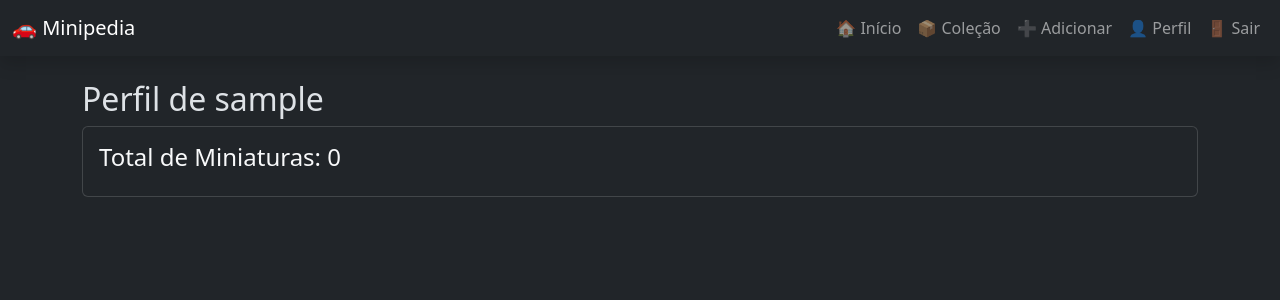
After one commit to everaldodisco/minipedia, a Flask app: page /perfil in a window 1280 px wide. The commit adds this page. Shown: the top 300 px of the page. Run offline with Flask 3, Linux system fonts and the light colour scheme; the visitor is signed in with stand-in values (Sample User, id 1); data that the repository does not hold is empty.

Commit message:
versao 6.1

```diff
--- a/app.py
+++ b/app.py
@@ -1,17 +1,90 @@
-from flask import Flask, render_template
+from flask import Flask, render_template, request, redirect, url_for, flash
 from flask_sqlalchemy import SQLAlchemy
-from flask_login import LoginManager
+from flask_login import LoginManager, UserMixin, login_user, login_required, logout_user, current_user
 
 app = Flask(__name__)
-app.config['SQLALCHEMY_DATABASE_URI'] = 'postgresql://...'
-app.config['SECRET_KEY'] = 'minipedia_secret'
-
+app.config['SECRET_KEY'] = 'minipedia-secret'
+app.config['SQLALCHEMY_DATABASE_URI'] = 'sqlite:///minipedia.db'
 db = SQLAlchemy(app)
 login_manager = LoginManager(app)
 
+# Models
+class User(UserMixin, db.Model):
+    id = db.Column(db.Integer, primary_key=True)
+    username = db.Column(db.String(150), nullable=False, unique=True)
+    password = db.Column(db.String(150), nullable=False)
+
+class Miniatura(db.Model):
+    id = db.Column(db.Integer, primary_key=True)
+    nome = db.Column(db.String(150))
+    marca = db.Column(db.String(100))
+    cor = db.Column(db.String(50))
+    ano = db.Column(db.String(4))
+    tipo = db.Column(db.String(50))
+    lote = db.Column(db.String(50))
+    escala = db.Column(db.String(20))
+    url_foto = db.Column(db.String(250))
+    user_id = db.Column(db.Integer, db.ForeignKey('user.id'))
+
+@login_manager.user_loader
+def load_user(user_id):
+    return User.query.get(int(user_id))
+
+# Rotas
 @app.route('/')
 def index():
-    return render_template('index.html')
+    miniaturas = Miniatura.query.all()
+    return render_template("index.html", miniaturas=miniaturas)
 
-if __name__ == '__main__':
+@app.route('/colecao')
+@login_required
+def colecao():
+    minis = Miniatura.query.filter_by(user_id=current_user.id).all()
+    return render_template("colecao.html", minis=minis)
+
+@app.route('/add', methods=['GET', 'POST'])
+@login_required
+def add():
+    if request.method == 'POST':
+        nome = request.form['nome']
+        marca = request.form['marca']
+        cor = request.form['cor']
+        ano = request.form['ano']
+        tipo = request.form['tipo']
+        lote = request.form['lote']
+        escala = request.form['escala']
+        url_foto = request.form['url_foto']
+
+        exists = Miniatura.query.filter_by(nome=nome, marca=marca, user_id=current_user.id).first()
+        if exists:
+            flash("Essa miniatura já está na sua coleção!", "danger")
+            return redirect(url_for('add'))
+
+        mini = Miniatura(nome=nome, marca=marca, cor=cor, ano=ano,
+                         tipo=tipo, lote=lote, escala=escala, url_foto=url_foto, user_id=current_user.id)
+        db.session.add(mini)
+        db.session.commit()
+        flash("Miniatura adicionada!", "success")
+        return redirect(url_for('colecao'))
+    return render_template("add.html")
+
+@app.route('/perfil')
+@login_required
+def perfil():
+    minis = Miniatura.query.filter_by(user_id=current_user.id).all()
+    total = len(minis)
+    return render_template("perfil.html", total=total, user=current_user)
+
+@app.route('/login')
+def login():
+    return "Tela de Login (placeholder)"
+
+@app.route('/logout')
+def logout():
+    logout_user()
+    return redirect(url_for('index'))
+
+if __name__ == "__main__":
+    with app.app_context():
+        db.create_all()
     app.run(debug=True)
--- a/templates/base.html
+++ b/templates/base.html
@@ -1,35 +1,34 @@
-<!DOCTYPE html>
-<html lang="pt-br" data-bs-theme="dark">
+<!doctype html>
+<html lang="pt-BR" data-bs-theme="dark">
   <head>
-    <meta charset="UTF-8">
-    <meta name="viewport" content="width=device-width, initial-scale=1.0">
+    <meta charset="utf-8">
     <title>Minipedia</title>
     <link href="https://cdn.jsdelivr.net/npm/bootstrap@5.3.3/dist/css/bootstrap.min.css" rel="stylesheet">
-    <link href="https://cdn.jsdelivr.net/npm/bootstrap-icons/font/bootstrap-icons.css" rel="stylesheet">
-    <link href="{{ url_for('static', filename='css/style.css') }}" rel="stylesheet">
   </head>
-<body class="bg-dark text-light">
-    <nav class="navbar navbar-expand-lg navbar-dark bg-black shadow">
+  <body>
+    <nav class="navbar navbar-expand-lg navbar-dark bg-dark shadow">
       <div class="container-fluid">
-            <a class="navbar-brand fw-bold text-primary" href="/">🚗 Minipedia</a>
-            <button class="navbar-toggler" type="button" data-bs-toggle="collapse" data-bs-target="#navbarNav">
-                <span class="navbar-toggler-icon"></span>
-            </button>
-            <div class="collapse navbar-collapse" id="navbarNav">
-                <ul class="navbar-nav ms-auto">
-                    <li class="nav-item"><a class="nav-link" href="/"><i class="bi bi-house"></i> Início</a></li>
-                    <li class="nav-item"><a class="nav-link" href="/add"><i class="bi bi-plus-circle"></i> Adicionar</a></li>
-                    <li class="nav-item"><a class="nav-link" href="/colecao"><i class="bi bi-collection"></i> Coleção</a></li>
-                    <li class="nav-item"><a class="nav-link" href="/perfil"><i class="bi bi-person"></i> Perfil</a></li>
+        <a class="navbar-brand" href="{{ url_for('index') }}">🚗 Minipedia</a>
+        <div>
+          <ul class="navbar-nav">
+            <li class="nav-item"><a class="nav-link" href="{{ url_for('index') }}">🏠 Início</a></li>
+            <li class="nav-item"><a class="nav-link" href="{{ url_for('colecao') }}">📦 Coleção</a></li>
+            <li class="nav-item"><a class="nav-link" href="{{ url_for('add') }}">➕ Adicionar</a></li>
+            <li class="nav-item"><a class="nav-link" href="{{ url_for('perfil') }}">👤 Perfil</a></li>
+            <li class="nav-item"><a class="nav-link" href="{{ url_for('logout') }}">🚪 Sair</a></li>
           </ul>
         </div>
       </div>
     </nav>
-
-    <main class="container py-4">
+    <div class="container mt-4">
+      {% with messages = get_flashed_messages(with_categories=true) %}
+        {% if messages %}
+          {% for category, message in messages %}
+            <div class="alert alert-{{ category }}">{{ message }}</div>
+          {% endfor %}
+        {% endif %}
+      {% endwith %}
       {% block content %}{% endblock %}
-    </main>
-
-    <script src="https://cdn.jsdelivr.net/npm/bootstrap@5.3.3/dist/js/bootstrap.bundle.min.js"></script>
+    </div>
   </body>
 </html>
--- /dev/null
+++ b/templates/perfil.html
@@ -0,0 +1,7 @@
+{% extends 'base.html' %}
+{% block content %}
+<h2>Perfil de {{ user.username }}</h2>
+<div class="card bg-dark text-light p-3">
+  <h4>Total de Miniaturas: {{ total }}</h4>
+</div>
+{% endblock %}
```
Also changed, not shown: templates/add.html (+33 -9 lines), templates/colecao.html (+10 -10 lines), templates/index.html (+13 -3 lines). Lines whose indentation alone changed are shown as unchanged.
